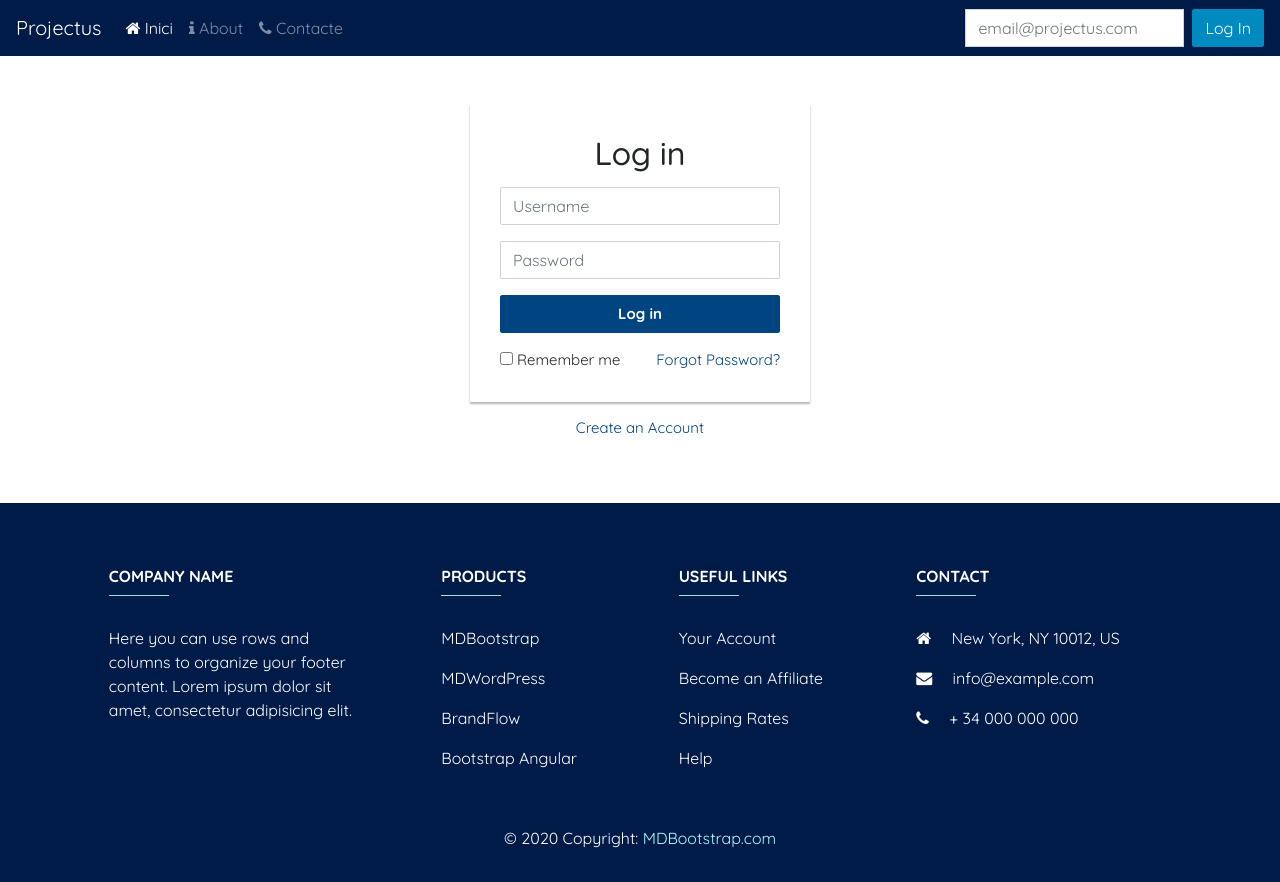
After one commit to TheBleate/uniproject, a PHP site: page /login.php in a window 1280 px wide. The commit adds this page. Run offline with PHP 8.4, Linux system fonts and the light colour scheme.

Commit message:
minicomit

```diff
--- a/Uniproject/css/custom.css
+++ b/Uniproject/css/custom.css
@@ -5,6 +5,9 @@ main>.container {
   padding: 60px 15px 0;
 }
 
+body {
+	margin-top: 56px;
+}
 /*
  * Custom styles
  */
@@ -15,9 +18,34 @@ main>.container {
 }
 
 .banner {
-  margin-top: 56px;
   padding: 9em 0 9em 0;
   background-image: url('../img/banner.webp');
   background-size: cover;
   background-position: top;
 }
+
+
+/*
+ * Login styles
+ */
+.login-form {
+    width: 340px;
+    margin: auto auto;
+  	font-size: 15px;
+}
+.login-form form {
+    margin-bottom: 15px;
+    box-shadow: 0px 2px 2px rgba(0, 0, 0, 0.3);
+    padding: 30px;
+}
+.login-form h2 {
+    margin: 0 0 15px;
+}
+.login-form .form-control, .btn {
+    min-height: 38px;
+    border-radius: 2px;
+}
+.login-form .btn {
+    font-size: 15px;
+    font-weight: bold;
+}
--- a/Uniproject/gestor.php
+++ b/Uniproject/gestor.php
@@ -29,7 +29,12 @@
 
                     $USUARI = new Usuari($DB->getDB());
 
+                    //intento de if :()
+                    //if($idrol === "alumne"){}
+
+
                     $USUARI->llistar();
+
 
                 ?>
 
--- /dev/null
+++ b/Uniproject/login.php
@@ -0,0 +1,42 @@
+<!doctype html>
+<html lang="en" class="h-100">
+
+  <!-- Header | additionally you can specify a custom css file by adding ( $style=file.css ) before the requirement -->
+  <?php require_once('./template/header.php') ?>
+
+  <body class="d-flex flex-column h-100">
+
+    <!-- Navigation bar | additionally you can specify the type of the navigation bar adding ( $navbar=type ) before the requirement -->
+    <?php $tab=0; $navbar=0; require_once('./template/navbar.php') ?>
+
+    <!-- Begin page content -->
+    <main class="flex-grow-1">
+      <div class="container d-flex py-5 h-100">
+		<div class="login-form">
+			<form action="/examples/actions/confirmation.php" method="post">
+				<h2 class="text-center">Log in</h2>
+				<div class="form-group">
+					<input type="text" class="form-control" placeholder="Username" required="required">
+				</div>
+				<div class="form-group">
+					<input type="password" class="form-control" placeholder="Password" required="required">
+				</div>
+				<div class="form-group">
+					<button type="submit" class="btn btn-primary btn-block">Log in</button>
+				</div>
+				<div class="clearfix">
+					<label class="float-left form-check-label"><input type="checkbox"> Remember me</label>
+					<a href="#" class="float-right">Forgot Password?</a>
+				</div>
+			</form>
+			<p class="text-center"><a href="#">Create an Account</a></p>
+		</div>
+	  </div>
+    </main>
+
+    <!-- Footer | additionally you can specify the type of the navigation bar adding ( $footer=type ) before the requirement -->
+    <?php require_once('./template/footer.php') ?>
+
+    <script src="./js/bootstrap/bootstrap.bundle.min.js"></script>
+  </body>
+</html>
```
